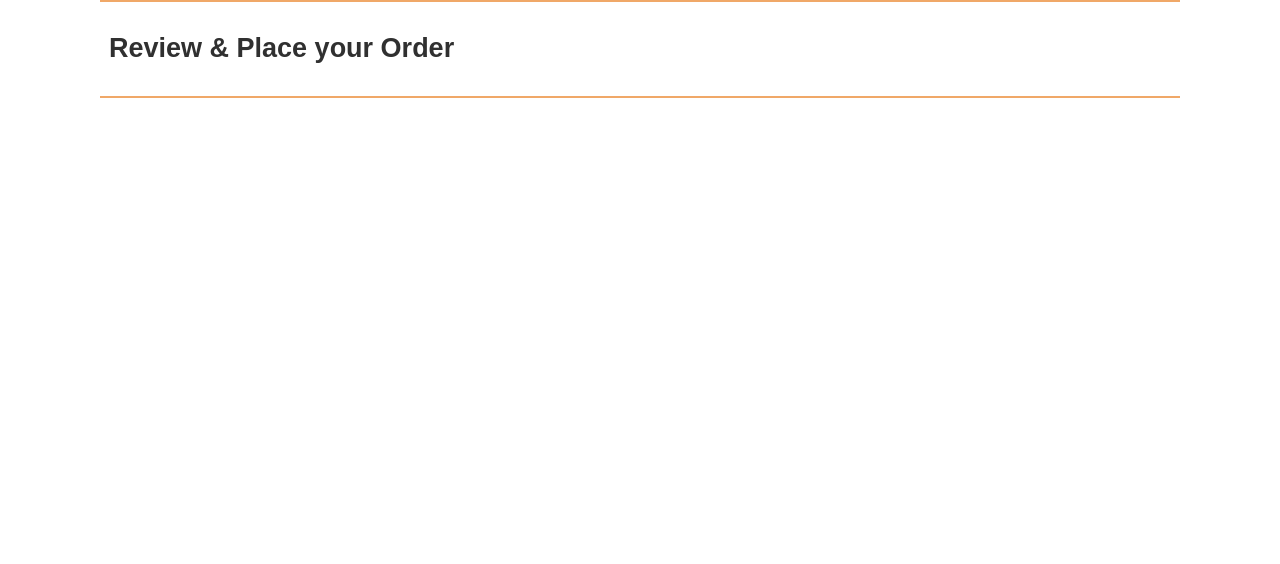
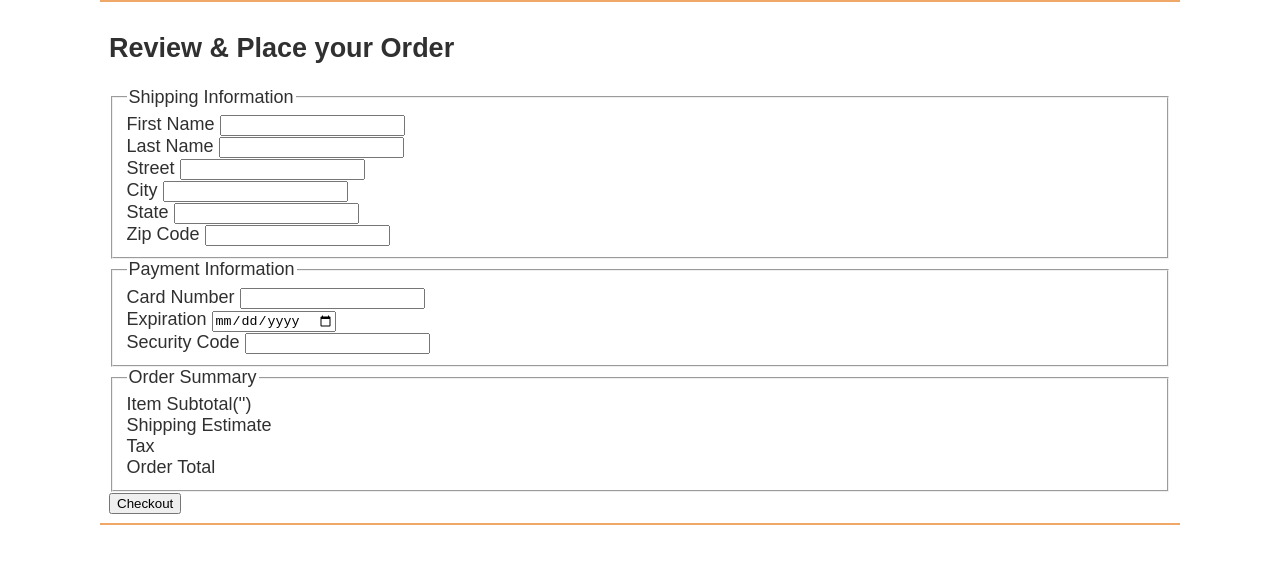
Before and after one commit to michaelparkernorton/team3, a website: page src/checkout/index.html in a window 1280 px wide. Drawn offline with Linux system fonts and the light colour scheme; files that its build step writes are made by us from their sources.

Commit message:
Created form page for Checkout

```diff
--- a/src/checkout/index.html
+++ b/src/checkout/index.html
@@ -18,7 +18,42 @@
     <main class="divider">
       <section class="products">
         <h2>Review & Place your Order</h2>
+        <form>
+          <fieldset name="userFields">
+          <legend>Shipping Information</legend>
+          <label for="fname">First Name</label>
+          <input type="text" id="fname" name="fname"><br>
+          <label for="lname">Last Name</label>
+          <input type="text" id="lname" name="lname"><br>
+          <label for="street">Street</label>
+          <input type="text" id="street" name="street"><br>
+          <label for="city">City</label>
+          <input type="text" id="city" name="city"><br>
+          <label for="state">State</label>
+          <input type="text" id="state" name="state"><br>
+          <label for="zcode">Zip Code</label>
+          <input type="text" id="zcode" name="zcode"><br>
+        </fieldset>
+          <fieldset name="userPaymentFields">
+          <legend>Payment Information</legend>
+          <label for="cNumber">Card Number</label>
+          <input type="number" id="cNumber" name="cNumber"><br>
+          <label for="exp">Expiration </label>
+          <input type="date" id="exp" name="exp"><br>
+          <label for="sCode">Security Code</label>
+          <input type="number" id="sCode" name="sCode"><br>
+        </fieldset>
+          <fieldset name="userPaymentFields">
+          <legend>Order Summary</legend>
+          <label for="itemTotal">Item Subtotal('')</label><br>
+          <label for="shipEst">Shipping Estimate </label><br>
+          <label for="tax">Tax</label><br>
+          <label id="" for="orderTotal">Order Total</label>
+        </fieldset>
+        <input type="submit" value="Checkout" name="Checkout"/>
+        </form>
       </section>
+
     </main>
 
     <footer id="main-footer"></footer>
```
Also changed, not shown: src/cart/index.html (+6 -30 lines), src/js/shoppingCart.mjs (+24 -24 lines).
